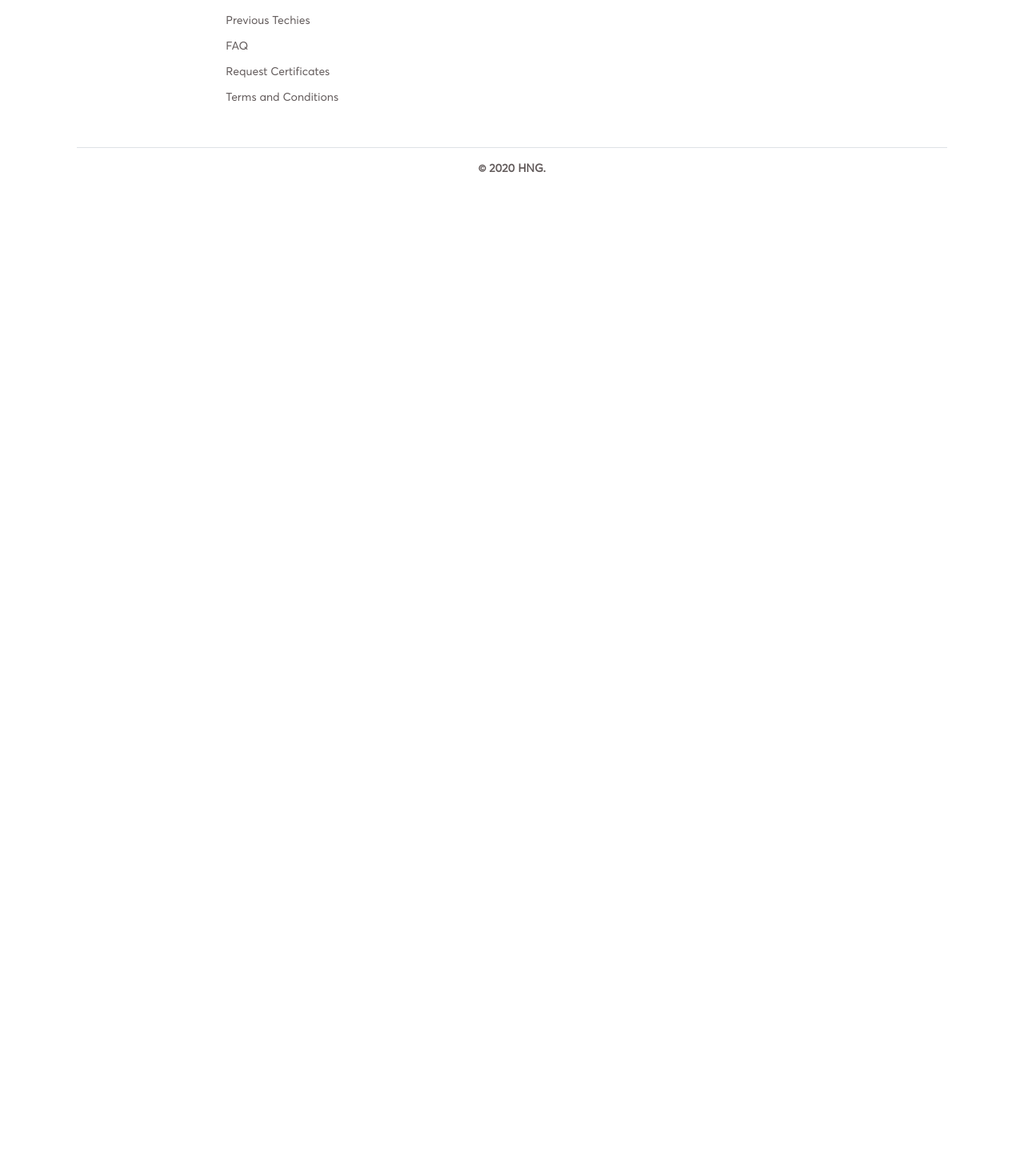
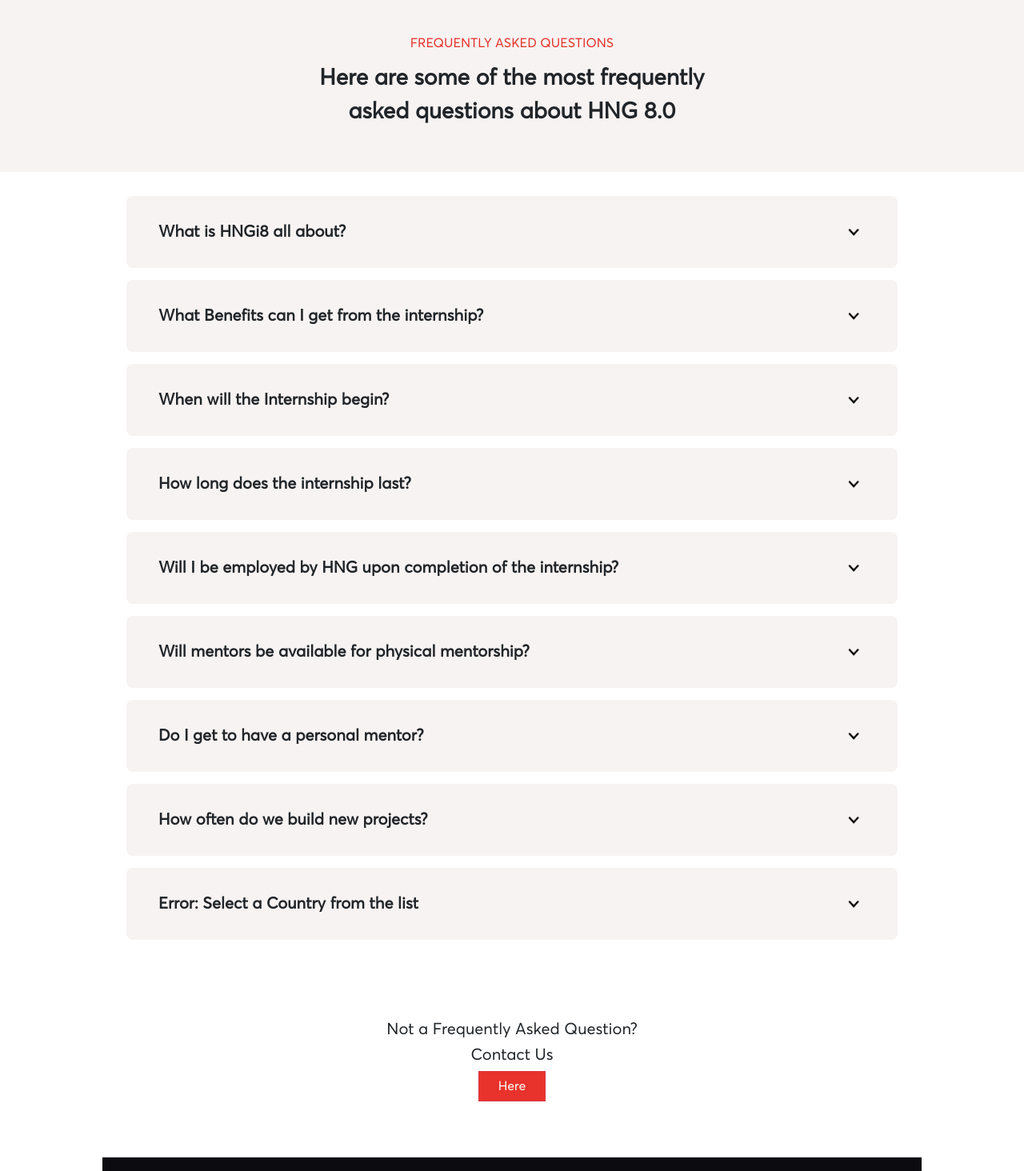
Before and after one commit to HezekiahFeyisayo/zuri_hngi8, a React (Create React App) app: page /Faq in a window 1280 px wide. Shown: the part 246-1710 px from the top of the page at 80% size. Before the commit the page ends 800 px from the top, so only its background shows below. Built offline with nearby package versions, Linux system fonts and the light colour scheme.

Commit message:
implemented FAQ page

```diff
--- a/src/App.js
+++ b/src/App.js
@@ -2,6 +2,9 @@
 import { BrowserRouter as Router, Route, Switch } from "react-router-dom";
 import Navbar from "./components/navigation/Navigation/nav";
 import Footer from "./components/navigation/Footer/footer";
+import FAQ from "./components/FAQ/FAQ";
+
+import { pageurl } from "./utils/constants";
 
 import "./App.css";
 
@@ -10,7 +13,7 @@
     <Router>
       <Navbar />
       <Switch>
-        <Route></Route>
+        <Route exact path={pageurl.FAQ} component={FAQ}/>
       </Switch>
       <Footer />
     </Router>
--- /dev/null
+++ b/src/components/FAQ/FAQ.css
@@ -0,0 +1,119 @@
+@font-face {
+    font-family: "Averta";
+    src: local("Averta"), url(../../assets/fonts/Averta.woff) format("woff");
+  }
+
+  @font-face {
+    font-family: "Averta-Bold";
+    src: local("Averta"), url(../../assets/fonts/Averta-Bold.woff) format("woff");
+  }
+
+  @font-face {
+    font-family: "Averta-SemiBold";
+    src: local("Averta"),
+      url(../../assets/fonts/Averta-Semibold.woff) format("woff");
+  }
+
+* {
+    margin: 0;
+    padding: 0;
+    box-sizing: border-box;
+}
+
+body {
+    background: #fff;
+    font-family: averta;
+}
+
+.faq-title {
+    padding-top: 150px;
+    padding-bottom: 50px;
+    background: #F7F3F2;
+    width:100%
+}
+
+.faq-heading {
+    color: #E7332B;
+}
+
+.sub-footer-1 {
+    width: 100%;
+    padding: 70px 0;
+}
+
+.sub-footer-1 button, .sub-footer-2 button {
+    border-radius: 0;
+    background: #E7332B !important;
+}
+
+.sub-footer-2 {
+    background: #0B0B10;
+    width: 80%;
+    margin: 0 auto;
+    padding: 100px 0;
+    margin-bottom: 50px;
+}
+
+.faqs {
+    width: 80%;
+    margin: auto;
+    padding: 15px;
+}
+
+.faqs .faq {
+    margin: 15px;
+    padding: 30px 40px;
+    background: #F7F3F2;
+    border-radius: 8px;
+}
+
+.faqs .faq .faq-question {
+    position: relative;
+    font-size: 20px;
+    font-weight: bold;
+    padding-right: 80px;
+
+    transition:  all 0.4s ease;
+}
+
+.faqs .faq .faq-question:nth-child(8) {
+    color: red;
+}
+
+.faqs .faq .faq-question::after {
+    content: "";
+    position: absolute;
+    top: 50%;
+    right: 0px;
+    transform: translateY(-50%);
+    width: 30px;
+    height: 30px;
+
+    background-image: url('../../assets/images/arrow.png');
+    background-position: center;
+    background-size: contain;
+    background-repeat: no-repeat;
+
+    transition: all 0.4s ease-out;
+}
+
+.faqs .faq .faq-answer {
+     opacity: 0;
+     max-height: 0;
+     overflow: hidden;
+     transition: all 0.4s ease-out;
+}
+
+.faqs .faq.open .faq-question {
+    margin-bottom: 15px;
+}
+
+.faqs .faq.open .faq-question::after {
+    transform: translateY(-50%) rotate(180deg);
+}
+
+.faqs .faq.open .faq-answer {
+    max-height: 1000px;
+    opacity: 1;
+    line-height: 2em;
+}
--- /dev/null
+++ b/src/components/FAQ/FAQ.js
@@ -0,0 +1,99 @@
+import React, { useState  } from 'react';
+import FAQ2 from "./FAQ2";
+import "./FAQ.css";
+
+
+function FAQ() {
+    const [faqs, setfaqs] = useState([
+      {
+        question: 'What is HNGi8 all about?',
+        answer: 'A Remote internship that enables you learn or improve skill by working on real-world projects',
+        open: false
+      },
+      {
+        question: 'What Benefits can I get from the internship?',
+        answer: 'Benefits upon completion include access to HNG network comprising of past finalists, improving your portfolio (via the product/project you worked on), access to job opportunities and occasional data stipends depending on performance during the internship',
+        open: false
+      },
+      {
+        question: 'When will the Internship begin?',
+        answer: 'Follow @hnginternship on twitter for more information about the starting date (Check countdown on homepage)',
+        open: false
+      },
+      {
+        question: 'How long does the internship last?',
+        answer: 'About 3 months.',
+        open: false
+      },
+      {
+        question: 'Will I be employed by HNG upon completion of the internship?',
+        answer: 'Numerous job opportunities will be offered for those who make it to the final stage.',
+        open: false
+      },
+      {
+        question: 'Will mentors be available for physical mentorship?',
+        answer: 'Meetups will be held where mentors around your region will be available to answer to any question.',
+        open: false
+      },
+      {
+        question: 'Do I get to have a personal mentor?',
+        answer: 'Mentors can be contacted privately for guidance during the internship.',
+        open: false
+      },
+      {
+        question: 'How often do we build new projects?',
+        answer: 'Every week new projects are assigned to interns as tasks to complete and present to be promoted to the next stage.',
+        open: false
+      },
+      {
+        question: 'Error: Select a Country from the list',
+        answer: 'if you get this error, you are advised to use updated chrome browser, Ensure your network is good, There is a dropdown list of countries you can select from, choose your country, If the error persist, type the name of your country without trailing space.',
+        open: false
+      }
+    ]);
+
+    const toggleFAQ = index => {
+        setfaqs(faqs.map((faq, i ) => {
+            if (i == index) {
+                faq.open =!faq.open
+            } else {
+                faq.open = false;
+            }
+
+            return faq;
+        }))
+    }
+
+    return (
+        <div className="FAQ">
+          <div className="text-center faq-title">
+          <p className="faq-heading">
+              FREQUENTLY ASKED QUESTIONS
+          </p>
+          <h3 className="font-weight-bold">
+              Here are some of the most frequently
+          </h3>
+          <h3 className="font-weight-bold">
+              asked questions about HNG 8.0
+          </h3>
+        </div>
+          <div className="faqs">
+            {faqs.map((faq, i) => (
+              <FAQ2 faq={faq} index={i} toggleFAQ={toggleFAQ} />
+              ))}
+          </div>
+          <div className="sub-footer-1 text-center">
+              <h5>Not a Frequently Asked Question?</h5>
+              <h5>Contact Us</h5>
+              <button className="btn btn-danger text-white px-4">Here</button>
+          </div>
+          <div className="sub-footer-2 text-center">
+              <h5 className="text-white pb-5">Break into the tech industry like a pro</h5>
+              <button className="btn btn-danger text-white px-4">Enroll Today</button>
+          </div>
+
+        </div>
+      );
+    }
+
+    export default FAQ;
--- /dev/null
+++ b/src/components/FAQ/FAQ2.js
@@ -0,0 +1,19 @@
+import React from "react";
+
+function FAQ2({faq, index, toggleFAQ}) {
+    return (
+        <div className={"faq " + (faq.open ? 'open' : '')}
+            key={index}
+            onClick={() => toggleFAQ(index)}
+        >
+            <div className="faq-question">
+                {faq.question}
+            </div>
+            <div className="faq-answer">
+                {faq.answer}
+            </div>
+        </div>
+    )
+}
+
+export default FAQ2
```
Also changed, not shown: src/assets/images/arrow.png (added).
